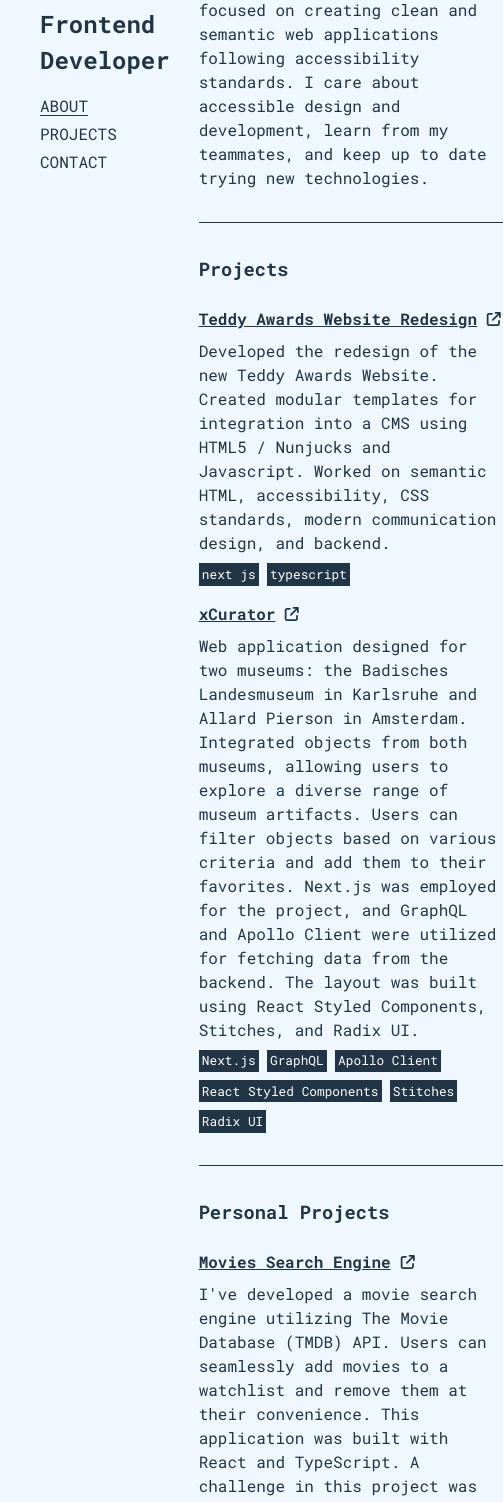
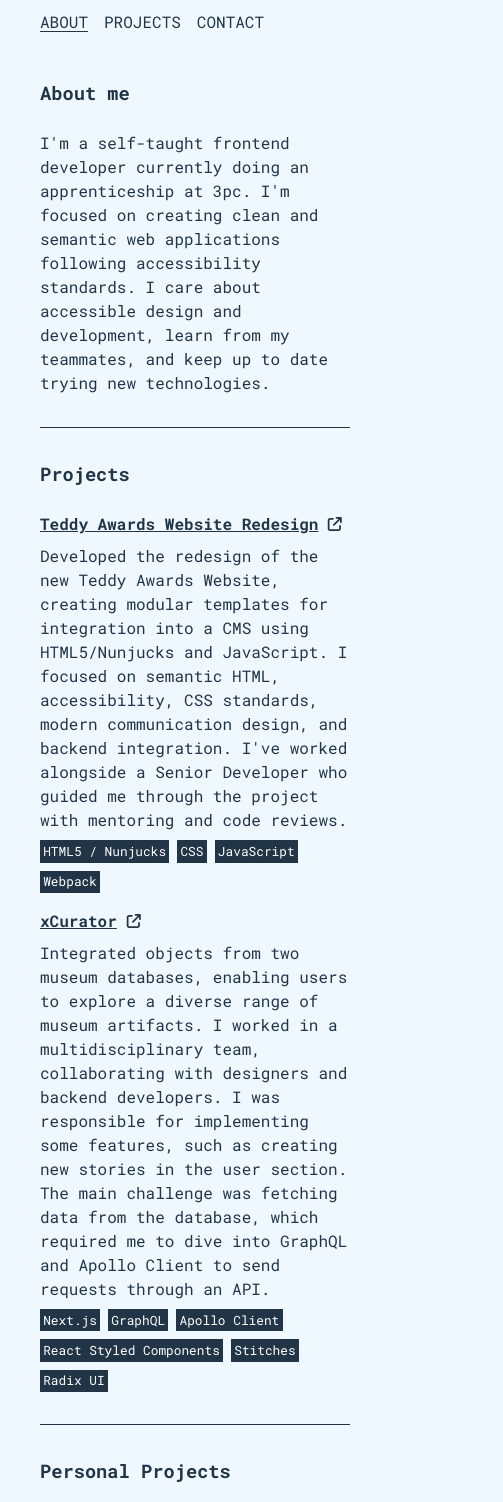
Before and after one commit to jnuaff/jnuaff-portfolio, a React (Vite) app: page / in a window 390 px wide. Shown: the part 166-1668 px from the top of the page, 503 px wide, since content can reach past the window. Built offline with nearby package versions, Linux system fonts and the light colour scheme.

Commit message:
feat: added styles and mq

```diff
--- a/src/App.css
+++ b/src/App.css
@@ -10,15 +10,26 @@
 	grid-template-columns: 1fr 1fr;
 	gap: 5px;
 	position: relative;
-}
+  }
 
-.app header {
+  .app header {
 	position: sticky;
 	top: 0;
 	height: max-content;
 	padding-top: 40px;
-}
+  }
 
+  @media (max-width: 768px) {
+	.app {
+	  display: flex;
+	  flex-direction: column;
+	}
+
+	.app header {
+	  position: static;
+	}
+
+  }
 .app header h2{
 	margin-bottom: 1rem;
 }
@@ -92,6 +103,13 @@
 	gap: 0.25em;
 }
 
+@media (max-width: 768px) {
+	.teaser-links {
+		flex-direction: row;
+		gap: 1em;
+	}
+}
+
 .teaser-links__link {
 	cursor: pointer;
 	text-transform: uppercase;
--- a/src/App.tsx
+++ b/src/App.tsx
@@ -18,14 +18,15 @@ const projects: Project[] = [
 		title: "Teddy Awards Website Redesign",
 		link: "https://www.teddyaward.tv/de/",
 		description:
-			"Developed the redesign of the new Teddy Awards Website. Created modular templates for integration into a CMS using HTML5 / Nunjucks and Javascript. Worked on semantic HTML, accessibility, CSS standards, modern communication design, and backend.",
-		stack: ["next js", "typescript"],
+		"Developed the redesign of the new Teddy Awards Website, creating modular templates for integration into a CMS using HTML5/Nunjucks and JavaScript. I focused on semantic HTML, accessibility, CSS standards, modern communication design, and backend integration. I've worked alongside a Senior Developer who guided me through the project with mentoring and code reviews.",
+		stack: ["HTML5 / Nunjucks", "CSS", "JavaScript", "Webpack"],
 	},
 	{
 		title: "xCurator",
 		link: "https://xcurator.landesmuseum.de/",
 		description:
-			"Web application designed for two museums: the Badisches Landesmuseum in Karlsruhe and Allard Pierson in Amsterdam. Integrated objects from both museums, allowing users to explore a diverse range of museum artifacts. Users can filter objects based on various criteria and add them to their favorites. Next.js was employed for the project, and GraphQL and Apollo Client were utilized for fetching data from the backend. The layout was built using React Styled Components, Stitches, and Radix UI.",
+
+		"Integrated objects from two museum databases, enabling users to explore a diverse range of museum artifacts. I worked in a multidisciplinary team, collaborating with designers and backend developers. I was responsible for implementing some features, such as creating new stories in the user section. The main challenge was fetching data from the database, which required me to dive into GraphQL and Apollo Client to send requests through an API.",
 		stack: ["Next.js", "GraphQL", "Apollo Client", "React Styled Components", "Stitches", "Radix UI"],
 	},
 ];
@@ -35,22 +36,22 @@ const personalProjects: Project[] = [
 		title: "Movies Search Engine",
 		link: "https://movies-finder123.netlify.app/",
 		description:
-			"	I've developed a movie search engine utilizing The Movie Database (TMDB) API. Users can seamlessly add movies to a watchlist and remove them at their convenience. This application was built with React and TypeScript. A challenge in this project was enabling users to manage their watchlist by adding and removing movies.",
+		"I've developed a movie search engine utilizing The Movie Database (TMDB) API. Users can seamlessly add movies to a watchlist and remove them at their convenience. This application was built with React and TypeScript. A challenge in this project was enabling users to manage their watchlist within a Client-Side Application, allowing them to add and remove movies. I overcame this challenge by using React Context alongside local storage." ,
 		stack: ["React", "TypeScript"],
 	},
 	{
 		title: "Text Analyzer",
 		link: "https://movies-finder123.netlify.app/",
 		description:
-			"				This application was built with React and TypeScript. It allows users to analyze a text by counting the number of characters and paragraphs, among other functions. The challange of this project was to work with regular expressions.",
+			"				This application allows users to analyze a text by counting the number of characters and paragraphs, among other functions. The main goal of this project was to dive into regular expressions.",
 		stack: ["React", "TypeScript"],
 	},
 	{
-		title: "The mate guide",
+		title: "The Mate Tee guide",
 		link: "https://movies-finder123.netlify.app/",
 		description:
-			"Since I'm living in Berlin, there are not many people who are familiar with mate, so I've developed this application to explain to curious people how important this kind of \"tea\" is to me. The challenge of this project was to work with animations and transitions, and integrate some 3D objects with it. I wanted to think out of the box in terms of design.",
-		stack: ["React"],
+			"Since I'm living in Berlin, there are not many people who are familiar with mate, so I've developed this application to explain curious people how important this kind of \"tea\" is to me. The challenge of this project was to play with animations and transitions, integrate some 3D objects and think out of the box in terms of design.",
+		stack: ["React", "TypeScript"],
 	},
 ];
 
@@ -122,7 +123,7 @@ function App() {
 				<div className="info-wrapper__content" id="about" ref={aboutRef}>
 					<h3>About me</h3>
 					<p>
-						I'm a self-taught frontend developer currently undergoing an apprenticeship at 3pc. I'm focused on creating clean and semantic
+						I'm a self-taught frontend developer currently doing an apprenticeship at 3pc. I'm focused on creating clean and semantic
 						web applications following accessibility standards. I care about accessible design and development, learn from my teammates,
 						and keep up to date trying new technologies.
 					</p>
@@ -175,17 +176,20 @@ function App() {
 				<div className="contact-wrapper" id="contact" ref={contactRef}>
 					<h3>Let's connect!</h3>
 					<p>
-						Reach out if you have a project in mind, want to collaborate, or are curious about the code behind my projects and let's
-						create something amazing together.
+						Reach out if you have a project in mind, want to collaborate, or are curious about the code behind my projects.
 					</p>
 					<ul className="contact-wrapper__links">
 						<li>
-							<a className="contact-wrapper__link" href="https://www.linkedin.com/in/juan-ferreyra-24172b232/" target="_blank" rel="noreferrer">
+							<a
+								className="contact-wrapper__link"
+								href="https://www.linkedin.com/in/juan-ferreyra-24172b232/"
+								target="_blank"
+								rel="noreferrer">
 								<LinkedinIcon width="24" height="24" fill="#213547" />
 							</a>
 						</li>
 						<li>
-							<a className="contact-wrapper__link" href="https://github.com/jnuaff"  target="_blank" rel="noreferrer">
+							<a className="contact-wrapper__link" href="https://github.com/jnuaff" target="_blank" rel="noreferrer">
 								<GithubIcon width="24" height="24" fill="#213547" />
 							</a>
 						</li>
```
